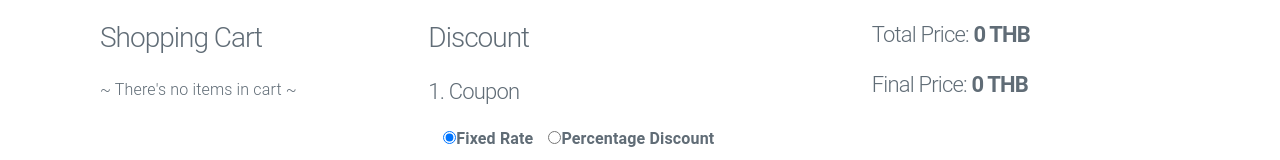
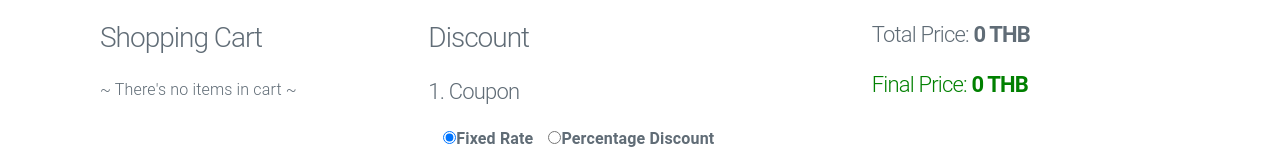
Before and after one commit to TheCureliestWalk/vue-sale-campaign, a Vue app: page / in a window 1280 px wide. Shown: the part 625-785 px from the top of the page. Built offline with nearby package versions, Linux system fonts and the light colour scheme.

Commit message:
apply validation logic
and update readme file

```diff
--- a/src/App.vue
+++ b/src/App.vue
@@ -162,7 +162,7 @@
         <h4>
           Total Price: <b>{{ totalPrice }} THB</b>
         </h4>
-        <h4>
+        <h4 style="color: green">
           Final Price:
           <b>{{ finalPrice }} THB</b>
         </h4>
@@ -212,7 +212,6 @@ const calculateOnTopDiscount = (type, discount) => {
     const _categoryItems = selectedItems.value.filter(
       (item) => item.category.toLowerCase() === onTopDiscountCategory.value
     )
-    console.log('Category Items:', _categoryItems)
 
     // Accumulate total price of selected category items
     const _categoryTotalPrice = _categoryItems.reduce((acc, item) => acc + item.price, 0)
@@ -230,7 +229,8 @@ const calculateSeasonalDiscount = (seasonalDiscountPrice, seasonalDiscountEveryP
     typeof seasonalDiscountEveryPrice !== 'number' ||
     typeof seasonalDiscountEveryPrice !== 'number'
   ) {
-    return (seasonalDiscountEveryPrice.value = 0)
+    seasonalDiscountEveryPrice.value = 0
+    seasonalDiscountPrice.value = 0
   }
   const discount = computed(
     () => Math.floor(totalPrice.value / seasonalDiscountEveryPrice) * seasonalDiscountPrice
```
Also changed, not shown: 1 other file (tests, documents, lock files or other folders).
